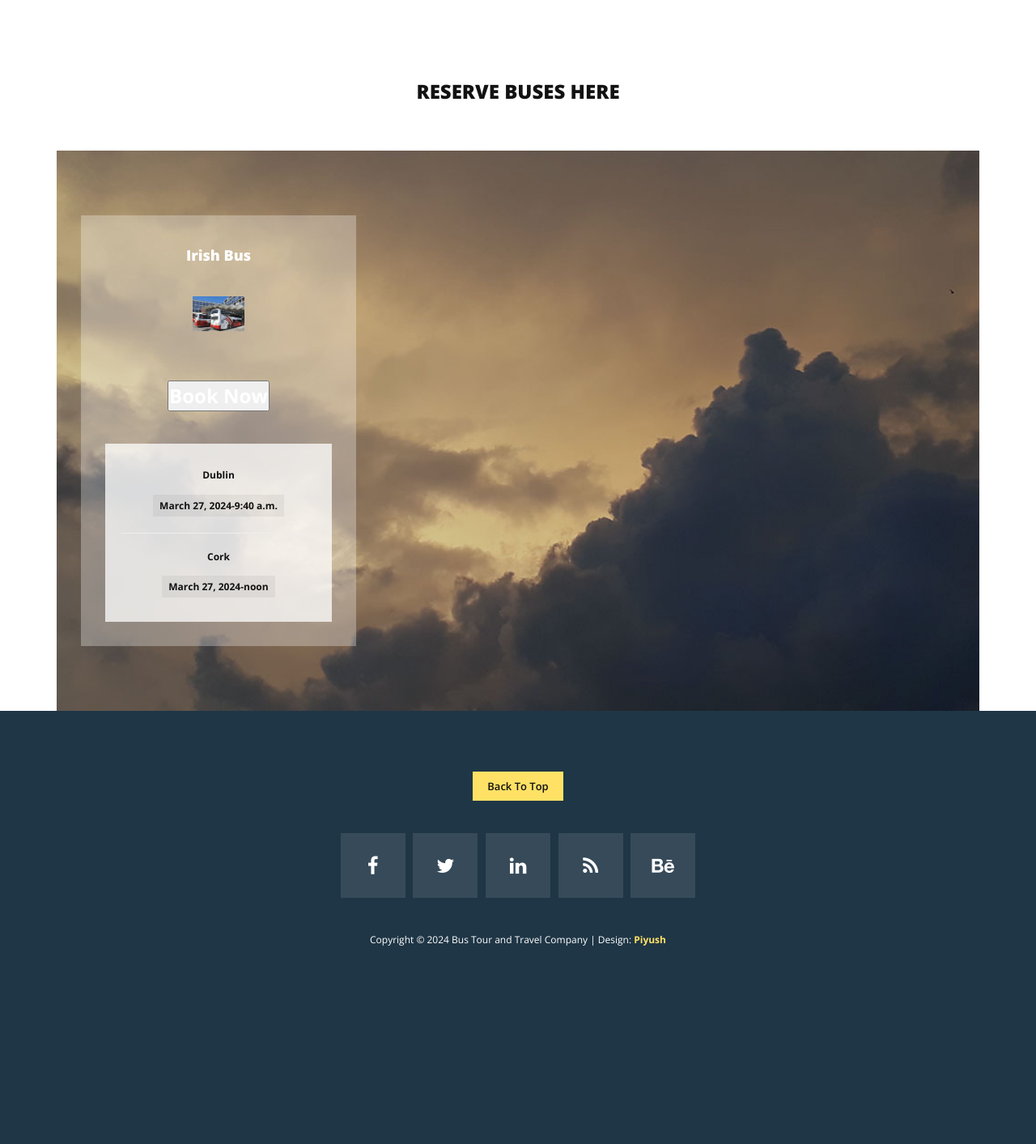
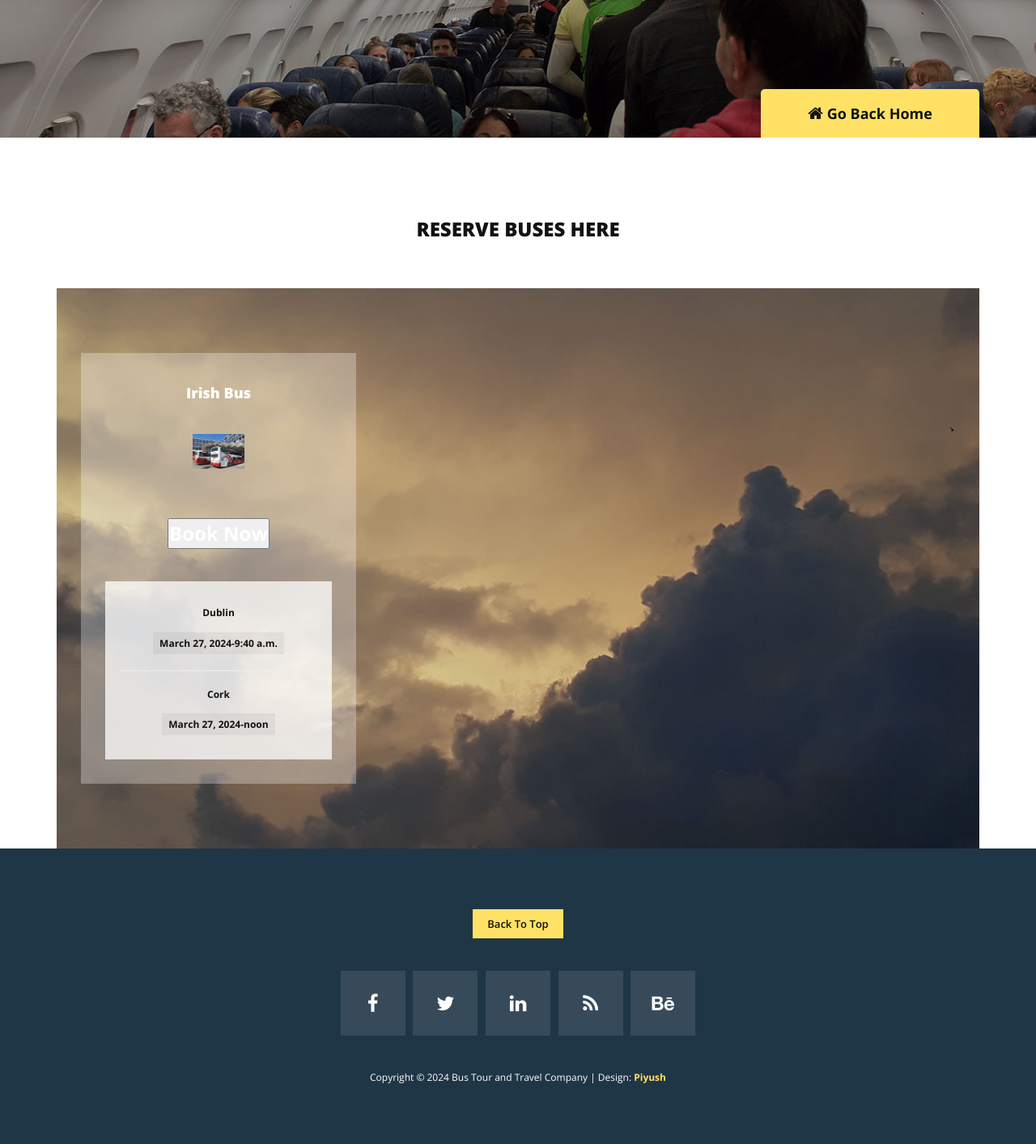
Before and after one commit to piyush15081999/Piyush_final_devops_project, a Django app: template templates/buses.html in a window 1280 px wide. Shown: the whole page at 81% size. Before the commit the page ends 1168 px from the top, so only its background shows below. Run offline with Django 4.2, Linux system fonts and the light colour scheme; the template is opened without the code that fills it: values that come from a table or form of the project are taken from there, others are empty; data comes from the database, SQL or seed files in the repository; some libraries are stand-ins or nearby versions.

Commit message:
Update buses.html

```diff
--- a/templates/buses.html
+++ b/templates/buses.html
@@ -31,7 +31,22 @@ http://www.tooplate.com/view/2093-flight
     </head>
 
 <body>
-
+    <section class="page-heading" id="top">
+        <div class="container">
+            <div class="row">
+                <div class="col-md-6">
+                    <div class="logo">
+                        <!-- <img src="img/logo.png" alt="Flight Template"> -->
+                    </div>
+                </div>
+                <div class="col-md-6">
+                    <div class="page-direction-button">
+                        <a href="{% url 'home' %}"><i class="fa fa-home"></i>Go Back Home</a>
+                    </div>
+                </div>
+            </div>
+        </div>
+    </section>
 
 
     <div class="tabs-content" id="weather">
```
